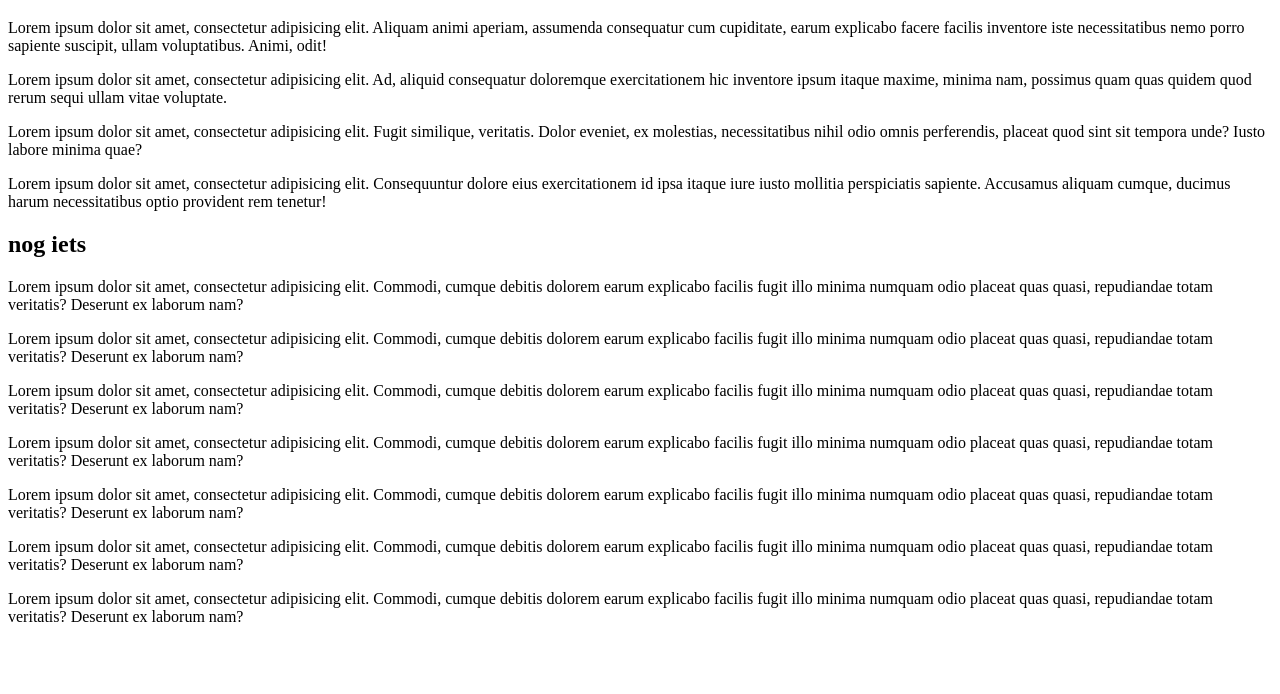
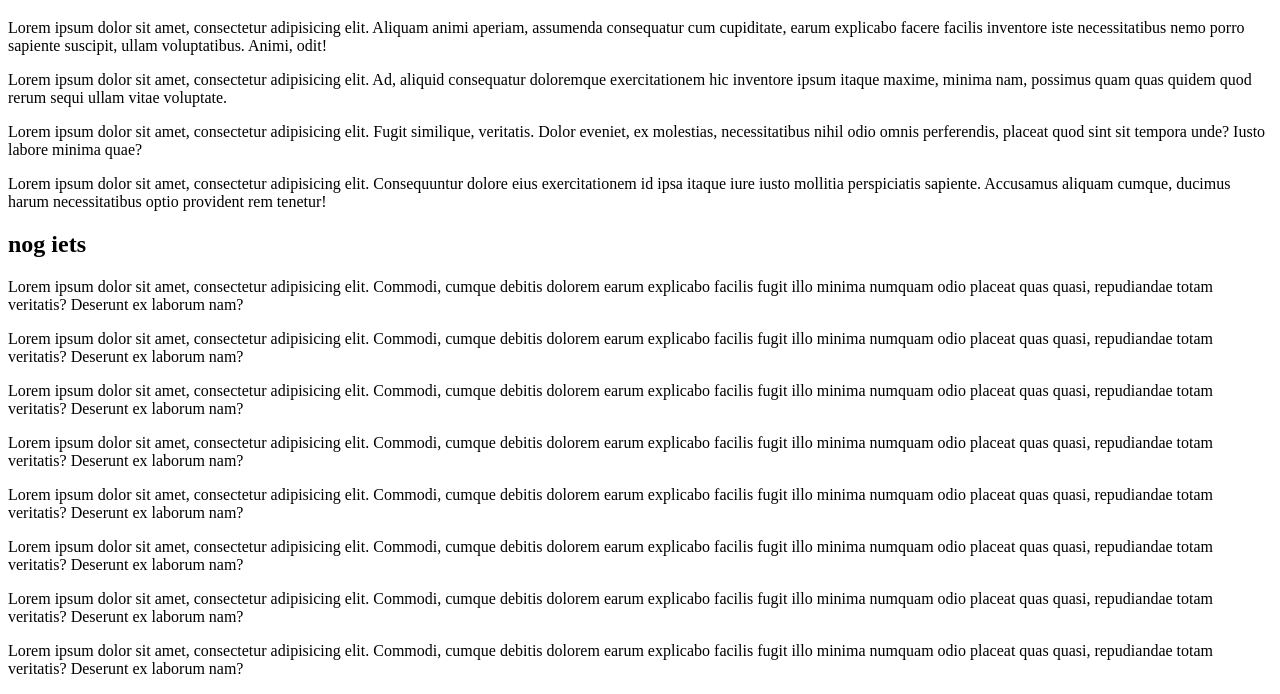
Before and after one commit to kelvin-vd-gaag/github-test, a plain HTML site: page index.html in a window 1280 px wide. Shown: the part 167-861 px from the top of the page. Before the commit the page ends 809 px from the top, so only its background shows below. Drawn offline with Linux system fonts and the light colour scheme.

Commit message:
Merge zonder squash 2

```diff
--- a/index.html
+++ b/index.html
@@ -31,5 +31,6 @@
 <p>Lorem ipsum dolor sit amet, consectetur adipisicing elit. Commodi, cumque debitis dolorem earum explicabo facilis fugit illo minima numquam odio placeat quas quasi, repudiandae totam veritatis? Deserunt ex laborum nam?</p>
 <p>Lorem ipsum dolor sit amet, consectetur adipisicing elit. Commodi, cumque debitis dolorem earum explicabo facilis fugit illo minima numquam odio placeat quas quasi, repudiandae totam veritatis? Deserunt ex laborum nam?</p>
 <p>Lorem ipsum dolor sit amet, consectetur adipisicing elit. Commodi, cumque debitis dolorem earum explicabo facilis fugit illo minima numquam odio placeat quas quasi, repudiandae totam veritatis? Deserunt ex laborum nam?</p>
+<p>Lorem ipsum dolor sit amet, consectetur adipisicing elit. Commodi, cumque debitis dolorem earum explicabo facilis fugit illo minima numquam odio placeat quas quasi, repudiandae totam veritatis? Deserunt ex laborum nam?</p>
 </body>
 </html>
```
